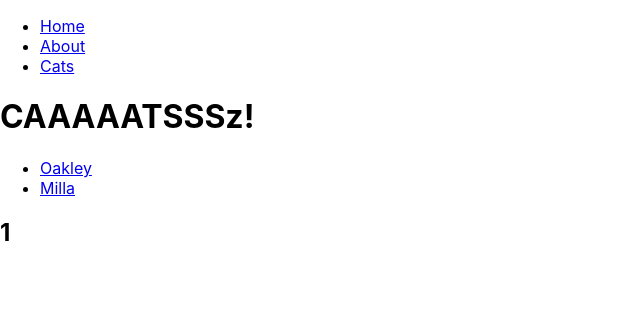
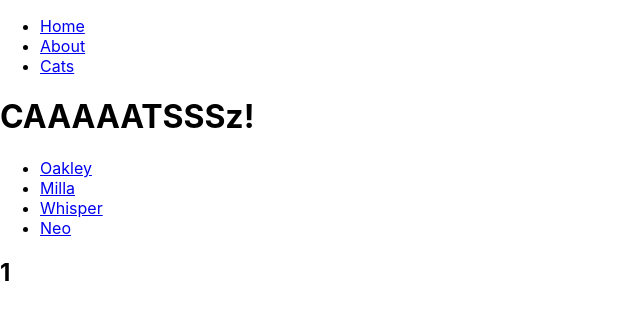
Before and after one commit to radishmouse/silly-react-router-thingy, a React (Create React App) app: page /cats/1 in a window 1280 px wide. Shown: the top 320 px of the page, without its empty margins (0-640 px from the left). Built offline with nearby package versions, Linux system fonts and the light colour scheme.

Commit message:
dynamic cat names from this.state.catToys

```diff
--- a/src/App.js
+++ b/src/App.js
@@ -15,6 +15,34 @@
 import OneCat from './OneCat';
 
 class App extends Component {
+  constructor(props) {
+    super(props);
+    this.state = {
+      // catList: [
+      //   'Oakley',
+      //   'Milla',
+      //   'Whisper',
+      //   'Neo'
+      // ],
+      catToys: {
+        'Oakley': [
+          'string',
+          'bookmarks',
+          'ice',
+          'daddy\'s face'
+        ],
+        'Milla': [
+          'drool'
+        ],
+        'Whisper': [
+          'string'
+        ],
+        'Neo': [
+          'the couch'
+        ]
+      }
+    };
+  }
   render() {
     return (
       <Router>
@@ -22,8 +50,12 @@
           <NavBar />
           <Route path="/" exact component={Home} />
           <Route path="/about" component={About} />
-          <Route path="/cats" component={Cats} />
-          <Route path="/cats/:catName" component={OneCat} />
+          <Route path="/cats" render={(props) => {
+            return <Cats catList={Object.keys(this.state.catToys)} {...props} />
+          }} />
+          <Route path="/cats/:catName" render={(props) => {
+            return <OneCat toys={this.state.catToys} {...props} />
+          }} />
         </div>
       </Router>
     );
--- a/src/Cats.js
+++ b/src/Cats.js
@@ -2,16 +2,20 @@
 import { Link } from 'react-router-dom';
 
 const Cats = (props) => {
+
+  const catListItems = props.catList.map(catName => {
+    return (
+      <li>
+          <Link to={`/cats/${catName}`}>{catName}</Link>
+      </li>
+    );
+  });
+
   return (
     <div>
         <h1>CAAAAATSSSz!</h1>
         <ul>
-            <li>
-                <Link to="/cats/oakley">Oakley</Link>
-            </li>
-            <li>
-                <Link to="/cats/milla">Milla</Link>
-            </li>
+          {catListItems}
         </ul>
     </div>
   );
```
